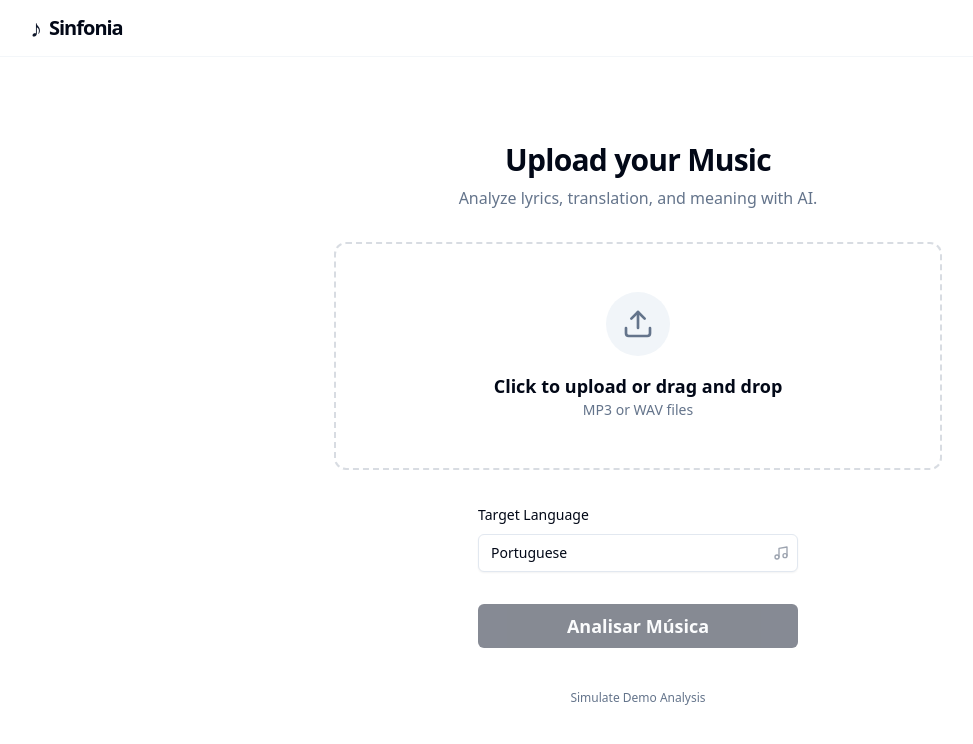
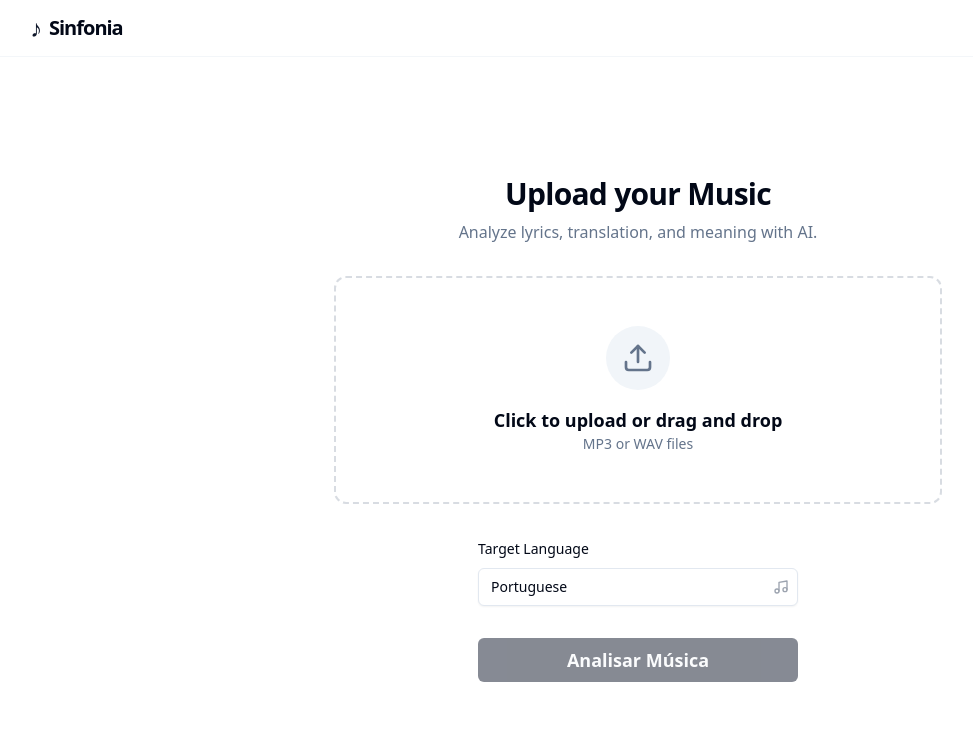
Before and after one commit to joaquimmulaza/sinfonia_, a React (Vite) app in the folder frontend/: page / in a window 1280 px wide. Shown: the top 744 px of the page, without its empty margins (2-975 px from the left). Built offline with nearby package versions, Linux system fonts and the light colour scheme.

Commit message:
remove button demo

```diff
--- a/frontend/src/components/UploadView.jsx
+++ b/frontend/src/components/UploadView.jsx
@@ -178,15 +178,6 @@ export default function UploadView({ onAnalyze }) {
             >
                 Analisar Música
             </Button>
-
-            <Button
-                variant="ghost"
-                size="sm"
-                onClick={() => onAnalyze({ file: { name: "Bohemian Rhapsody.mp3", size: 5000000, type: "audio/mpeg" }, language: selectedLanguage })}
-                className="text-xs text-muted-foreground hover:text-foreground"
-            >
-                Simulate Demo Analysis
-            </Button>
         </div>
     )
 }
```
